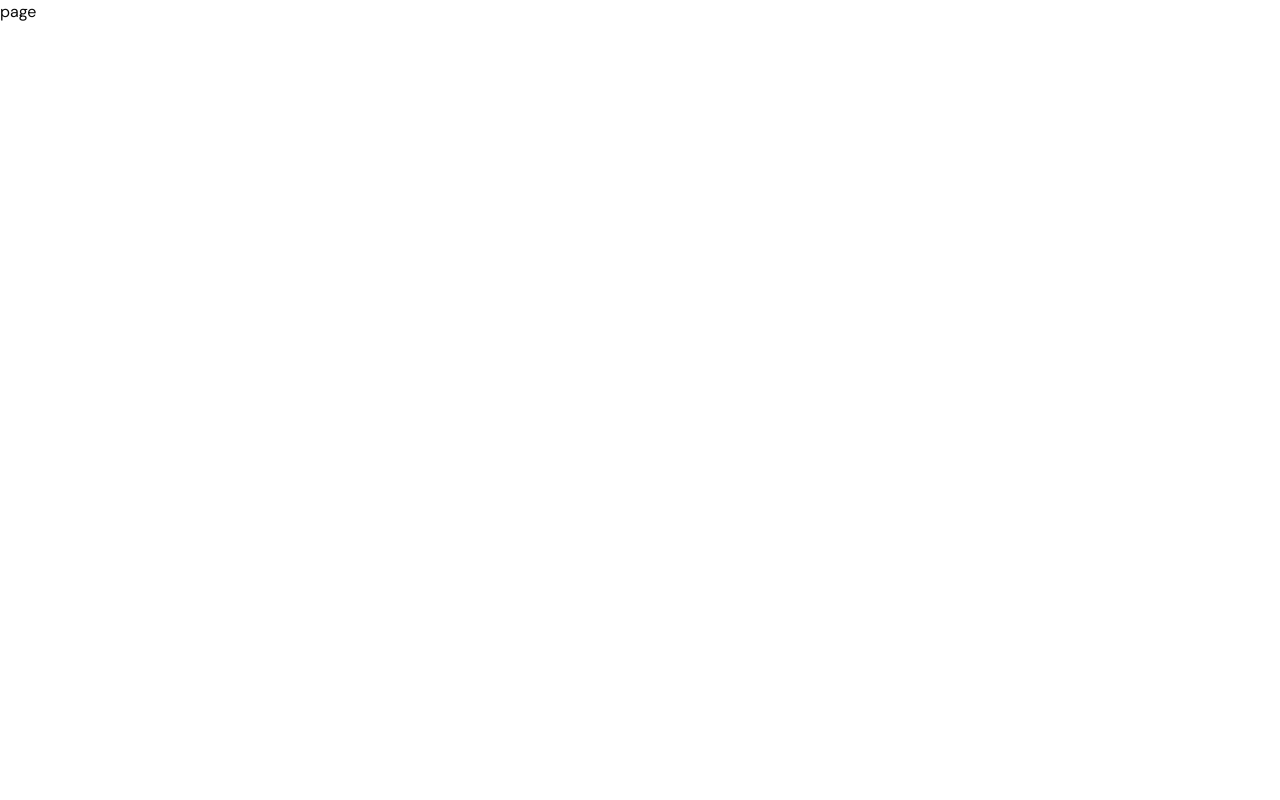
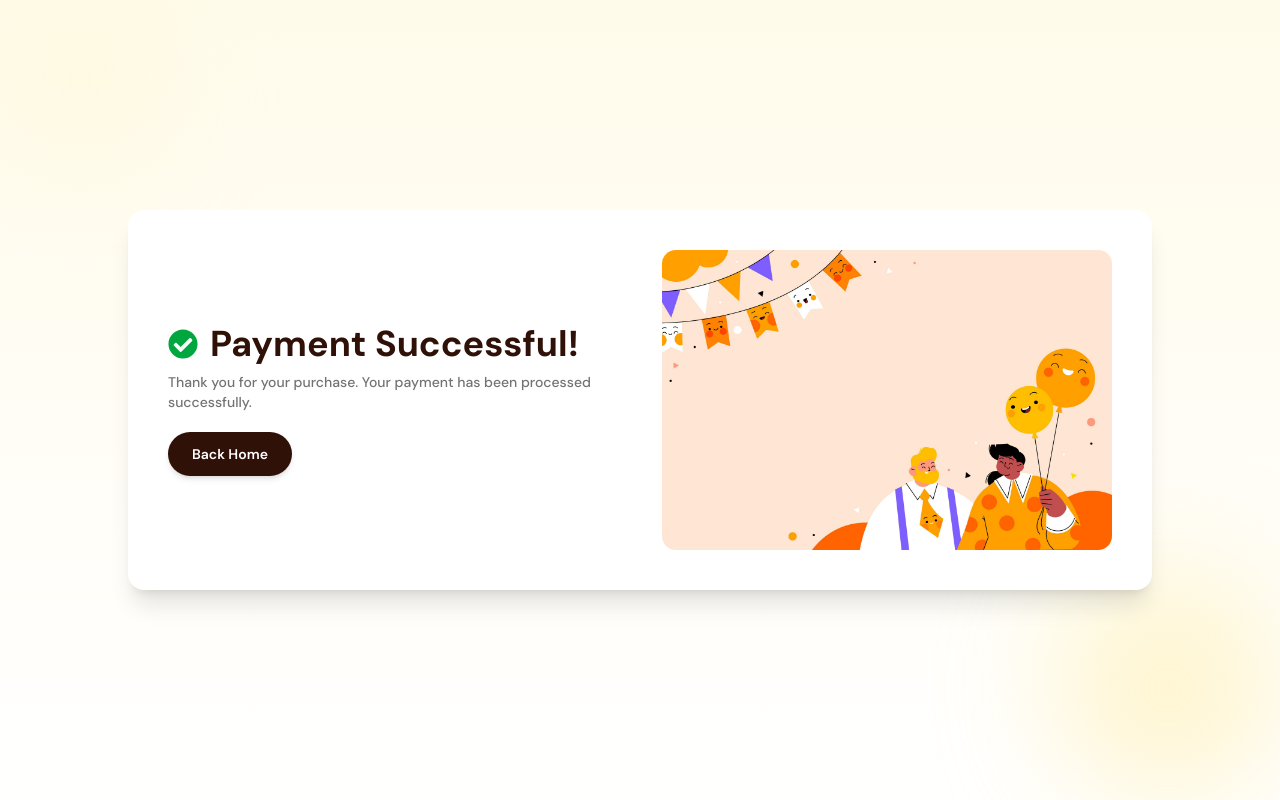
Before and after one commit to Easify-Technologies/meetly, a Next.js app: page /payment/success in a window 1280 px wide. Built offline with nearby package versions, Linux system fonts and the light colour scheme.

Commit message:
completed the payment success and failure page

```diff
--- a/app/payment/failure/page.tsx
+++ b/app/payment/failure/page.tsx
@@ -1,8 +1,56 @@
-import React from 'react'
+'use client';
+
+import Image from 'next/image';
+import Link from 'next/link';
+import React from 'react';
+
+import { IoMdCloseCircle } from "react-icons/io";
 
 const Page = () => {
   return (
-    <div>page</div>
+    <>
+      <section className="w-full min-h-screen bg-gradient-to-b from-amber-50 to-white flex items-center justify-center px-4 md:px-6 py-16 relative overflow-hidden">
+        {/* Decorative Background Elements */}
+        <div className="absolute top-0 left-0 w-40 h-40 bg-amber-100 rounded-full blur-3xl opacity-40"></div>
+        <div className="absolute bottom-0 right-0 w-56 h-56 bg-amber-200 rounded-full blur-3xl opacity-40"></div>
+
+        {/* Card Container */}
+        <div className="relative w-full max-w-5xl flex md:items-center items-start md:flex-row flex-col-reverse justify-between bg-white shadow-xl rounded-2xl overflow-hidden p-6 md:p-10 gap-7 md:gap-0">
+
+          {/* Text Section */}
+          <div className="md:w-[55%] w-full flex flex-col items-start justify-start">
+            <div className="flex items-center gap-2">
+              <IoMdCloseCircle size={30} className="text-red-600" />
+              <h3 className="text-3xl md:text-4xl font-bold text-[#2f1107]">Payment Failed!</h3>
+            </div>
+
+            <p className="text-muted-foreground font-medium text-sm mt-2">
+              Sorry we had an issue confirming your payment. Please try again.
+            </p>
+
+            <Link
+              href="/bookings"
+              className="px-6 mt-5 py-3 rounded-full bg-[#2f1107] text-white text-sm font-semibold shadow-md transition-colors hover:bg-[#ffd100] hover:text-[#2f1107] duration-500"
+            >
+              Back Home
+            </Link>
+          </div>
+
+          {/* Image Section */}
+          <div className="relative md:w-[50%] w-full h-64 md:h-[300px]">
+            <Image
+              src="/17232858_2007.i518.007_loser_failure_success_winner_businessmen_set-12.jpg"
+              alt="payment successful"
+              fill
+              className="object-cover w-full h-full rounded-xl"
+              quality={100}
+              priority
+            />
+          </div>
+        </div>
+      </section>
+
+    </>
   )
 }
 
--- a/app/payment/success/page.tsx
+++ b/app/payment/success/page.tsx
@@ -1,8 +1,56 @@
-import React from 'react'
+'use client';
+
+import Image from 'next/image';
+import Link from 'next/link';
+import React from 'react';
+
+import { FaCheckCircle } from "react-icons/fa";
 
 const Page = () => {
   return (
-    <div>page</div>
+    <>
+      <section className="w-full min-h-screen bg-gradient-to-b from-amber-50 to-white flex items-center justify-center px-4 md:px-6 py-16 relative overflow-hidden">
+        {/* Decorative Background Elements */}
+        <div className="absolute top-0 left-0 w-40 h-40 bg-amber-100 rounded-full blur-3xl opacity-40"></div>
+        <div className="absolute bottom-0 right-0 w-56 h-56 bg-amber-200 rounded-full blur-3xl opacity-40"></div>
+
+        {/* Card Container */}
+        <div className="relative w-full max-w-5xl flex md:items-center items-start md:flex-row flex-col-reverse justify-between bg-white shadow-xl rounded-2xl overflow-hidden p-6 md:p-10 gap-7 md:gap-0">
+
+          {/* Text Section */}
+          <div className="md:w-[55%] w-full flex flex-col items-start justify-start">
+            <div className="flex items-center gap-3">
+              <FaCheckCircle size={30} className="text-green-600" />
+              <h3 className="text-3xl md:text-4xl font-bold text-[#2f1107]">Payment Successful!</h3>
+            </div>
+
+            <p className="text-muted-foreground font-medium text-sm mt-2">
+              Thank you for your purchase. Your payment has been processed successfully.
+            </p>
+
+            <Link
+              href="/bookings"
+              className="px-6 mt-5 py-3 rounded-full bg-[#2f1107] text-white text-sm font-semibold shadow-md transition-colors hover:bg-[#ffd100] hover:text-[#2f1107] duration-500"
+            >
+              Back Home
+            </Link>
+          </div>
+
+          {/* Image Section */}
+          <div className="relative md:w-[50%] w-full h-64 md:h-[300px]">
+            <Image
+              src="/19002321_6063412.jpg"
+              alt="payment successful"
+              fill
+              className="object-cover w-full h-full rounded-xl"
+              quality={100}
+              priority
+            />
+          </div>
+        </div>
+      </section>
+
+    </>
   )
 }
 
```
Also changed, not shown: public/17232858_2007.i518.007_loser_failure_success_winner_businessmen_set-12.jpg (added), public/19002321_6063412.jpg (added).
